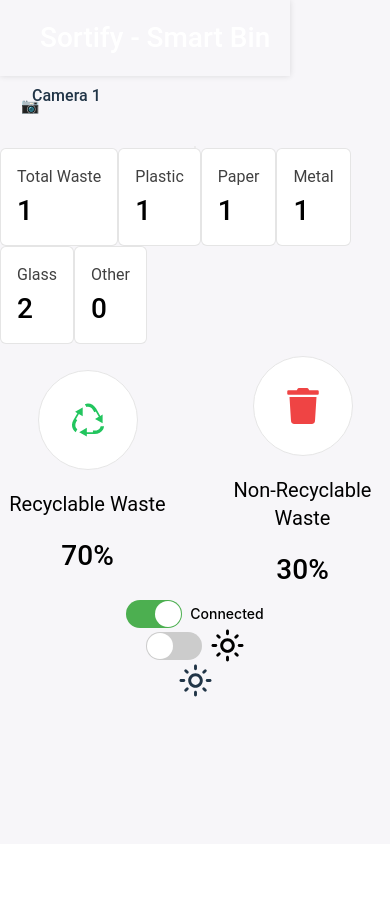
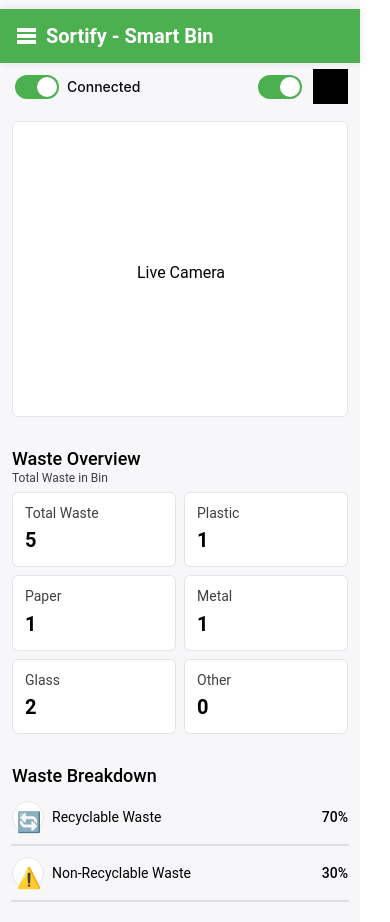
Before and after one commit to Neutrash-AI/Sortify-FE, a React (Vite) app: page / in a window 390 px wide. Before the commit the page ends 844 px from the top, so only its background shows below. Built offline with nearby package versions, Linux system fonts and the light colour scheme.

Commit message:
feat: hp view

```diff
--- a/src/App.tsx
+++ b/src/App.tsx
@@ -9,7 +9,7 @@
   const [isConnected, setIsConnected] = useState(true);
   const [isDarkMode, setIsDarkMode] = useState(false);
 
-  // Efek dark mode: menambahkan/ menghapus class 'dark' di <html>
+  // Efek dark mode: menambahkan/menghapus class 'dark' di <html>
   useEffect(() => {
     const root = document.documentElement;
     if (isDarkMode) {
@@ -20,12 +20,26 @@
   }, [isDarkMode]);
 
   return (
-    <main className="w-screen md:w-[820px] lg:w-screen lg:min-h-screen min-h-[100vmax] relative flex flex-col items-center justify-center bg-[#f7f6f9] dark:bg-[#15003f] lg:overflow-hidden md:overflow-y-scroll">
+    <>
+      {/*
+        Layout untuk layar md ke atas
+      */}
+      <main
+        className="
+          hidden md:block
+          w-screen md:w-[820px] lg:w-screen lg:min-h-screen
+          min-h-[100vmax] relative lg:flex lg:flex-col lg:items-center lg:justify-center
+          bg-[#f7f6f9] dark:bg-[#15003f]
+          lg:overflow-hidden md:overflow-y-scroll
+        "
+      >
         {/* Live Camera */}
         <div
-        className="rounded-md border border-[#e6e6e6] inline-flex justify-start items-start overflow-hidden
+          className="
+            rounded-md border border-[#e6e6e6] inline-flex justify-start items-start overflow-hidden
             lg:w-[520px] lg:h-[596px] lg:absolute lg:left-[199px] lg:top-[232px]
-                      md:w-[520px] md:h-[458px] md:absolute md:left-[219px] md:top-[149px]"
+            md:w-[520px] md:h-[458px] md:absolute md:left-[219px] md:top-[149px]
+          "
         >
           <div className="flex-1 self-stretch relative bg-white dark:bg-[#1f0059]">
             <div className="absolute left-[160px] lg:top-[276px] md:top-[218px] text-black dark:text-white text-4xl font-medium font-['Roboto'] leading-snug">
@@ -36,16 +50,22 @@
 
         {/* Total Waste */}
         <div
-        className="inline-flex flex-col justify-center items-center gap-10
+          className="
+            inline-flex flex-col justify-center items-center gap-10
             lg:w-[1100px] lg:absolute lg:left-[783px] lg:top-[232px]
-                      md:w-[520px] md:absolute md:left-[219px] md:top-[650px]"
+            md:w-[520px] md:absolute md:left-[219px] md:top-[650px]
+          "
         >
           <div className="w-full lg:inline-flex lg:justify-start lg:items-start lg:gap-5 md:grid md:grid-cols-3 md:gap-5">
             {["Total Waste", "Plastic", "Paper", "Metal", "Glass", "Other"].map(
               (label, idx) => (
                 <div
                   key={idx}
-                className="flex-1 p-4 bg-white dark:bg-transparent rounded-md border border-black/10 dark:border-white inline-flex flex-col justify-start items-start gap-1 overflow-hidden"
+                  className="
+                    flex-1 p-4 bg-white dark:bg-transparent rounded-md border
+                    border-black/10 dark:border-white inline-flex flex-col
+                    justify-start items-start gap-1 overflow-hidden
+                  "
                 >
                   <div className="w-full text-black/75 dark:text-[#e0e0e1] text-base font-normal font-['Roboto'] leading-normal">
                     {label}
@@ -61,9 +81,11 @@
 
         {/* Waste Composition */}
         <div
-        className="hidden md:hidden lg:inline-flex
+          className="
+            hidden md:hidden lg:inline-flex
             lg:w-[493px] lg:h-[440px] lg:absolute lg:left-[783px] lg:top-[388px]
-                      flex-col justify-start items-start gap-1"
+            flex-col justify-start items-start gap-1
+          "
         >
           <div className="w-full flex-1 p-5 bg-white dark:bg-transparent rounded-md border border-black/10 dark:border-[#d9d9d9] flex flex-col justify-start items-start gap-3">
             <div className="w-full text-black dark:text-white text-xl font-medium font-['Roboto'] leading-7">
@@ -85,9 +107,11 @@
 
         {/* Recyclable & Non-Recyclable Section */}
         <div
-        className="inline-flex flex-col justify-center items-center gap-10
+          className="
+            inline-flex flex-col justify-center items-center gap-10
             lg:w-[520px] lg:absolute lg:left-[1333px] lg:top-[388px]
-                      md:w-[520px] md:absolute md:left-[209px] md:top-[900px]"
+            md:w-[520px] md:absolute md:left-[209px] md:top-[900px]
+          "
         >
           <div className="w-full inline-flex justify-start items-center gap-10">
             {/* Recyclable Waste */}
@@ -123,32 +147,43 @@
 
         {/* Navbar */}
         <div
-        className="p-5 absolute left-0 top-0 shadow-[0px_0px_6px_0px_rgba(0,0,0,0.12)] inline-flex justify-center items-center gap-5 overflow-hidden
+          className="
+            p-5 absolute left-0 top-0 shadow-[0px_0px_6px_0px_rgba(0,0,0,0.12)]
+            inline-flex justify-center items-center gap-5 overflow-hidden
             lg:w-[1920px] lg:h-[58px] lg:bg-[#4caf50] lg:dark:bg-[#0a0024]
-                      md:w-[820px] md:h-[58px] md:bg-[#4caf50]"
+            md:w-[820px] md:h-[58px] md:bg-[#4caf50]
+          "
         >
           <div
-          className="relative overflow-hidden
+            className="
+              relative overflow-hidden
               lg:w-[22px] lg:h-6
-                        md:w-[22px] md:h-6"
+              md:w-[22px] md:h-6
+            "
           >
             <div
-            className="absolute left-[3px]
+              className="
+                absolute left-[3px]
                 lg:top-[6px] md:top-[6px]
                 lg:w-[15px] lg:h-0 lg:ring-2 lg:ring-white
-                          md:w-[15px] md:h-0 md:ring-2 md:ring-white"
+                md:w-[15px] md:h-0 md:ring-2 md:ring-white
+              "
             />
             <div
-            className="absolute left-[3px]
+              className="
+                absolute left-[3px]
                 lg:top-[12px] md:top-[12px]
                 lg:w-[15px] lg:h-0 lg:ring-2 lg:ring-white
-                          md:w-[15px] md:h-0 md:ring-2 md:ring-white"
+                md:w-[15px] md:h-0 md:ring-2 md:ring-white
+              "
             />
             <div
-            className="absolute left-[3px]
+              className="
+                absolute left-[3px]
                 lg:top-[18px] md:top-[18px]
                 lg:w-[15px] lg:h-0 lg:ring-2 lg:ring-white
-                          md:w-[15px] md:h-0 md:ring-2 md:ring-white"
+                md:w-[15px] md:h-0 md:ring-2 md:ring-white
+              "
             />
           </div>
           <div className="flex-1 relative text-white text-[28px] font-medium font-['Roboto'] leading-9">
@@ -158,9 +193,11 @@
 
         {/* Toggle - Connection */}
         <div
-        className="inline-flex items-center gap-2
+          className="
+            inline-flex items-center gap-2
             lg:absolute lg:left-[199px] lg:top-[83px]
-                      md:absolute md:left-[219px] md:top-[83px]"
+            md:absolute md:left-[219px] md:top-[83px]
+          "
         >
           <Switch
             onChange={setIsConnected}
@@ -177,9 +214,11 @@
 
         {/* Toggle - Dark / Light Mode */}
         <div
-        className="inline-flex items-center gap-2
+          className="
+            inline-flex items-center gap-2
             lg:absolute lg:left-[1783px] lg:top-[83px]
-                      md:absolute md:left-[633px] md:top-[83px]"
+            md:absolute md:left-[633px] md:top-[83px]
+          "
         >
           <Switch
             onChange={setIsDarkMode}
@@ -209,30 +248,197 @@
 
         {/* Sidebar */}
         <div
-        className="py-3 absolute left-0 top-[58px] inline-flex flex-col justify-start items-center overflow-hidden
+          className="
+            py-3 absolute left-0 top-[58px] inline-flex flex-col justify-start items-center overflow-hidden
             lg:w-[159px] lg:h-[1022px] lg:bg-white lg:dark:bg-[#1f0059]
-                      md:w-[159px] md:h-[1122px] md:bg-white"
+            md:w-[159px] md:h-[1122px] md:bg-white
+          "
         >
           <div className="w-full px-5 py-4 inline-flex justify-center items-center gap-3">
             <div
-            className="relative rounded-xl
+              className="
+                relative rounded-xl
                 lg:w-5 lg:h-5 lg:bg-black/5 lg:dark:bg-[#0a0024]/50
-                          md:w-5 md:h-5 md:bg-black/5"
+                md:w-5 md:h-5 md:bg-black/5
+              "
             >
               <div className="absolute left-[-2px] top-[-2px] w-6 h-6 flex items-center justify-center text-center text-black dark:text-white text-[15px] font-bold font-['Roboto']">
                 📷
               </div>
             </div>
             <div
-            className="flex-1 text-base font-medium font-['Roboto'] leading-tight
+              className="
+                flex-1 text-base font-medium font-['Roboto'] leading-tight
                 lg:text-[#212121] lg:dark:text-[#e0e0e0]
-                          md:text-[#212121]"
+                md:text-[#212121]
+              "
             >
               Camera 1
             </div>
           </div>
         </div>
       </main>
+
+      {/*
+        Layout Mobile (di bawah md)
+      */}
+      <div className="md:hidden w-[360px] h-[922px] pb-3 bg-[#f7f6f9] inline-flex flex-col justify-center items-start gap-3">
+        <div className="self-stretch bg-[#4caf50] shadow-[0px_0px_6px_0px_rgba(0,0,0,0.12)] flex flex-col justify-start items-start">
+          <div className="self-stretch pl-4 pr-2 py-3 inline-flex justify-start items-center gap-2">
+            <div className="w-[22px] h-6 relative overflow-hidden">
+              <div className="w-[15px] h-0 left-[3px] top-[6px] absolute ring-2 ring-white" />
+              <div className="w-[15px] h-0 left-[3px] top-[12px] absolute ring-2 ring-white" />
+              <div className="w-[15px] h-0 left-[3px] top-[18px] absolute ring-2 ring-white" />
+            </div>
+            <div className="flex-1 relative justify-start text-white text-xl font-bold font-['Roboto'] leading-normal">
+              Sortify - Smart Bin
+            </div>
+          </div>
+        </div>
+        <div className="w-[348px] h-[34px] relative">
+          <div
+            data-state="On"
+            className="w-[149px] h-[24.66px] pl-[15px] left-0 top-0 absolute inline-flex justify-start items-center"
+          >
+            <div className="w-11 h-6 relative bg-[#4caf50] rounded-full overflow-hidden">
+              <div className="w-5 h-5 left-[22px] top-[2px] absolute bg-white rounded-full" />
+            </div>
+            <div className="pl-2 inline-flex flex-col justify-start items-start gap-2.5">
+              <div className="inline-flex justify-center items-center gap-2.5">
+                <div className="relative justify-start text-zinc-950 text-sm font-medium font-['Inter']">
+                  Connected
+                </div>
+              </div>
+            </div>
+          </div>
+          <div
+            data-state="On"
+            className="w-12 h-[26px] left-[258px] top-[-0.82px] absolute inline-flex justify-start items-center"
+          >
+            <div className="w-11 h-6 relative bg-[#4caf50] rounded-full overflow-hidden">
+              <div className="w-5 h-5 left-[22px] top-[2px] absolute bg-white rounded-full" />
+            </div>
+          </div>
+          <div className="w-[35px] h-[35px] left-[313px] top-[-5.82px] absolute">
+            <div className="w-[35px] h-[35px] left-0 top-0 absolute bg-black border-black" />
+          </div>
+        </div>
+        <div className="self-stretch h-[296px] px-3 inline-flex justify-start items-start overflow-hidden">
+          <div className="flex-1 self-stretch relative bg-white rounded-md border border-[#e6e6e6]">
+            <div className="w-[304px] h-4 left-[16px] top-[140px] absolute text-center justify-center text-black text-base font-normal font-['Roboto'] leading-snug">
+              Live Camera
+            </div>
+          </div>
+        </div>
+        <div className="self-stretch px-3 flex flex-col justify-center items-center gap-2 overflow-hidden">
+          <div className="self-stretch pt-4 inline-flex justify-start items-center gap-3">
+            <div className="flex-1 inline-flex flex-col justify-start items-start">
+              <div className="self-stretch relative justify-start text-black text-lg font-medium font-['Roboto'] leading-normal">
+                Waste Overview
+              </div>
+              <div className="self-stretch relative justify-start text-black/75 text-xs font-normal font-['Roboto'] leading-none">
+                Total Waste in Bin
+              </div>
+            </div>
+          </div>
+          <div className="self-stretch inline-flex justify-start items-start gap-2">
+            <div className="flex-1 p-3 bg-white rounded-md border border-black/10 inline-flex flex-col justify-start items-start gap-1 overflow-hidden">
+              <div className="self-stretch relative justify-start text-black/75 text-sm font-normal font-['Roboto'] leading-tight">
+                Total Waste
+              </div>
+              <div className="relative justify-start text-black text-xl font-bold font-['Roboto'] leading-7">
+                5
+              </div>
+            </div>
+            <div className="flex-1 p-3 bg-white rounded-md border border-black/10 inline-flex flex-col justify-start items-start gap-1 overflow-hidden">
+              <div className="self-stretch relative justify-start text-black/75 text-sm font-normal font-['Roboto'] leading-tight">
+                Plastic
+              </div>
+              <div className="relative justify-start text-black text-xl font-bold font-['Roboto'] leading-7">
+                1
+              </div>
+            </div>
+          </div>
+          <div className="self-stretch inline-flex justify-start items-start gap-2">
+            <div className="flex-1 p-3 bg-white rounded-md border border-black/10 inline-flex flex-col justify-start items-start gap-1 overflow-hidden">
+              <div className="self-stretch relative justify-start text-black/75 text-sm font-normal font-['Roboto'] leading-tight">
+                Paper
+              </div>
+              <div className="relative justify-start text-black text-xl font-bold font-['Roboto'] leading-7">
+                1
+              </div>
+            </div>
+            <div className="flex-1 p-3 bg-white rounded-md border border-black/10 inline-flex flex-col justify-start items-start gap-1 overflow-hidden">
+              <div className="self-stretch relative justify-start text-black/75 text-sm font-normal font-['Roboto'] leading-tight">
+                Metal
+              </div>
+              <div className="relative justify-start text-black text-xl font-bold font-['Roboto'] leading-7">
+                1
+              </div>
+            </div>
+          </div>
+          <div className="self-stretch inline-flex justify-start items-start gap-2">
+            <div className="flex-1 p-3 bg-white rounded-md border border-black/10 inline-flex flex-col justify-start items-start gap-1 overflow-hidden">
+              <div className="self-stretch relative justify-start text-black/75 text-sm font-normal font-['Roboto'] leading-tight">
+                Glass
+              </div>
+              <div className="relative justify-start text-black text-xl font-bold font-['Roboto'] leading-7">
+                2
+              </div>
+            </div>
+            <div className="flex-1 p-3 bg-white rounded-md border border-black/10 inline-flex flex-col justify-start items-start gap-1 overflow-hidden">
+              <div className="self-stretch relative justify-start text-black/75 text-sm font-normal font-['Roboto'] leading-tight">
+                Other
+              </div>
+              <div className="relative justify-start text-black text-xl font-bold font-['Roboto'] leading-7">
+                0
+              </div>
+            </div>
+          </div>
+        </div>
+        <div className="self-stretch px-3 flex flex-col justify-center items-center">
+          <div className="self-stretch pt-4 inline-flex justify-start items-center gap-3">
+            <div className="flex-1 inline-flex flex-col justify-start items-start">
+              <div className="self-stretch relative justify-start text-black text-lg font-medium font-['Roboto'] leading-normal">
+                Waste Breakdown
+              </div>
+            </div>
+          </div>
+          <div className="self-stretch py-3 relative inline-flex justify-center items-center gap-2">
+            <div className="w-8 h-8 relative bg-white rounded-2xl border-[0.50px] border-[#e6e6e6]">
+              <div className="w-8 h-8 left-0 top-0 absolute text-center justify-center text-black text-xl font-normal font-['Roboto'] leading-loose">
+                🔄
+              </div>
+            </div>
+            <div className="flex-1 inline-flex flex-col justify-start items-start">
+              <div className="self-stretch relative justify-start text-black text-sm font-normal font-['Roboto'] leading-tight">
+                Recyclable Waste
+              </div>
+            </div>
+            <div className="relative text-right justify-start text-black text-sm font-medium font-['Roboto'] leading-tight">
+              70%
+            </div>
+            <div className="w-[336px] h-0 left-0 top-[56px] absolute ring-1 ring-black/10" />
+          </div>
+          <div className="self-stretch py-3 relative inline-flex justify-center items-center gap-2">
+            <div className="w-8 h-8 relative bg-white rounded-2xl border-[0.50px] border-[#e6e6e6]">
+              <div className="w-8 h-8 left-0 top-0 absolute text-center justify-center text-black text-xl font-bold font-['Roboto'] leading-loose">
+                ⚠️
+              </div>
+            </div>
+            <div className="flex-1 inline-flex flex-col justify-start items-start">
+              <div className="self-stretch relative justify-start text-black text-sm font-normal font-['Roboto'] leading-tight">
+                Non-Recyclable Waste
+              </div>
+            </div>
+            <div className="relative text-right justify-start text-black text-sm font-medium font-['Roboto'] leading-tight">
+              30%
+            </div>
+            <div className="w-[336px] h-0 left-0 top-[56px] absolute ring-1 ring-black/10" />
+          </div>
+        </div>
+      </div>
+    </>
   );
 }
 
```
Lines whose indentation alone changed are shown as unchanged.
